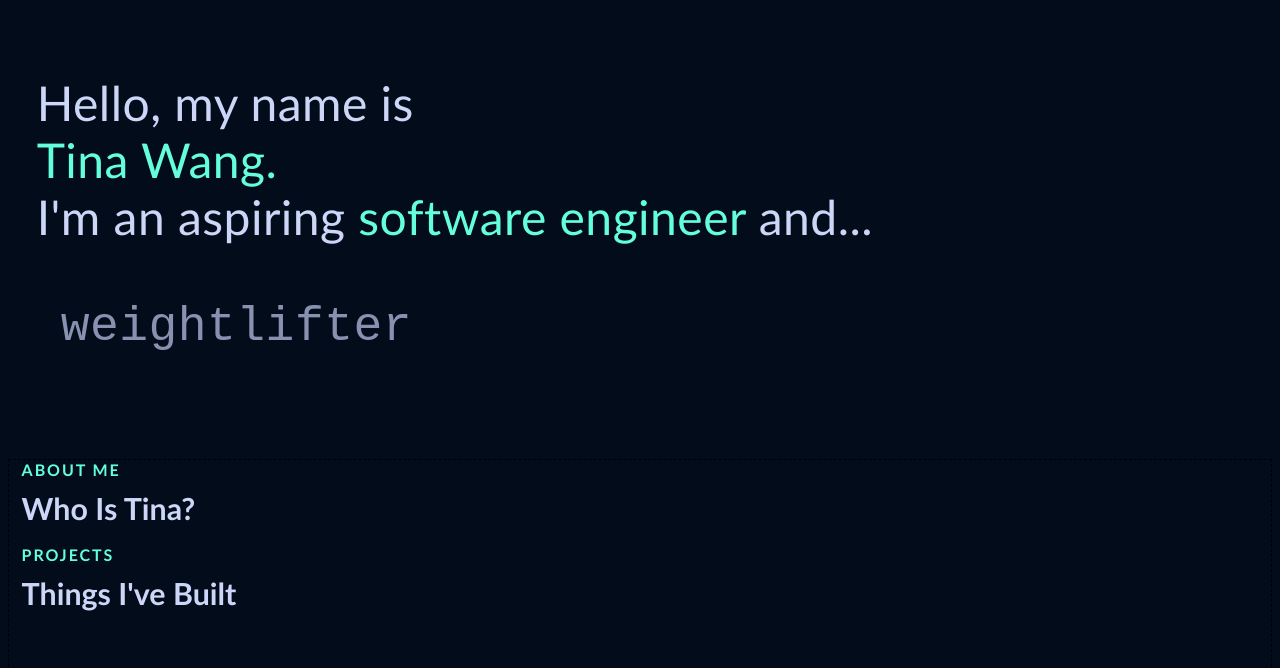
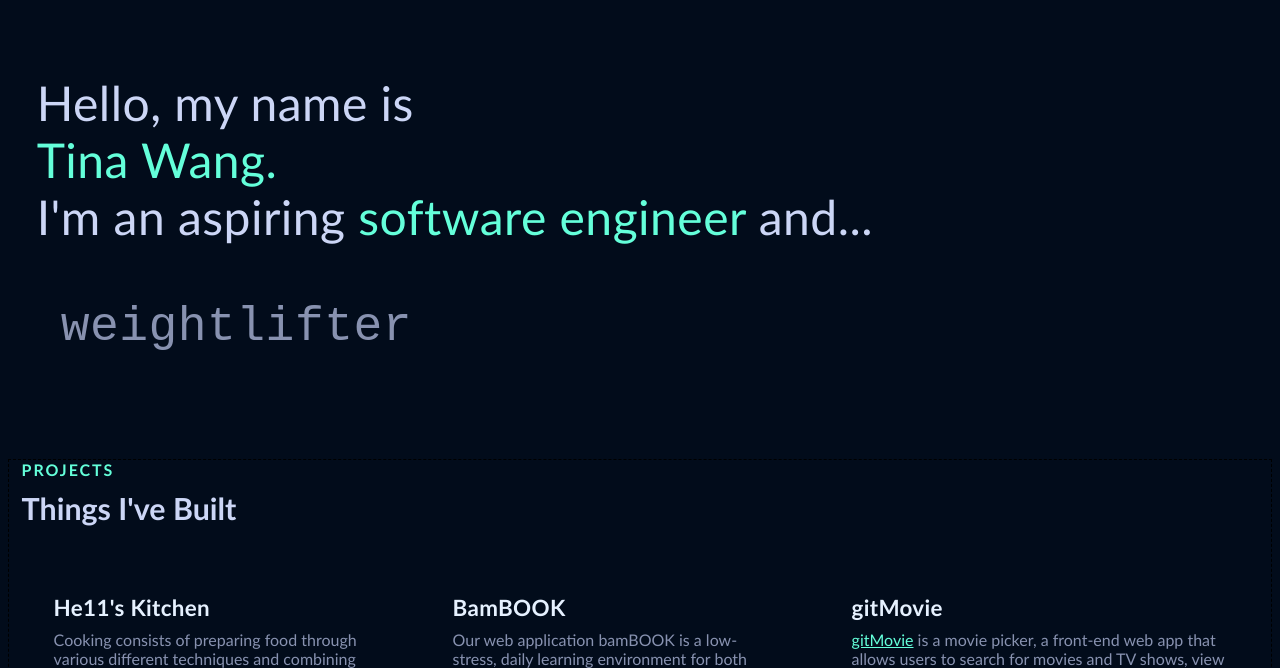
Before and after one commit to tunaabop/tina-portfolio, a plain HTML site: page index.html in a window 1280 px wide. Shown: the part 82-750 px from the top of the page. Drawn offline with Linux system fonts and the light colour scheme; a script that the page names is missing.

Commit message:
took out sections with no info

```diff
--- a/index.html
+++ b/index.html
@@ -56,12 +56,12 @@
     </header>
     <main>
         <!-- TODO: About Me Section -->
-        <section class="aboutme" id="aboutme">
+        <!-- <section class="aboutme" id="aboutme">
             <div class="wrapper">
                 <h2>About Me</h2>
                 <h3>Who is Tina?</h3>
             </div>
-        </section>
+        </section> -->
         <!-- <section class="toolbox" id="toolbox">
             <div class="wrapper">
                 <h2>Toolbox</h2>
```
